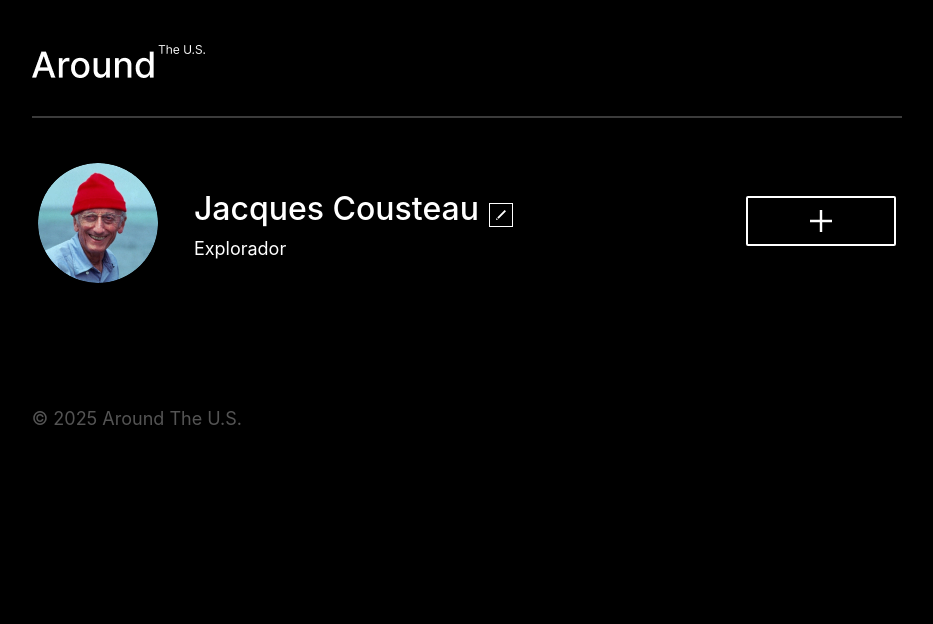
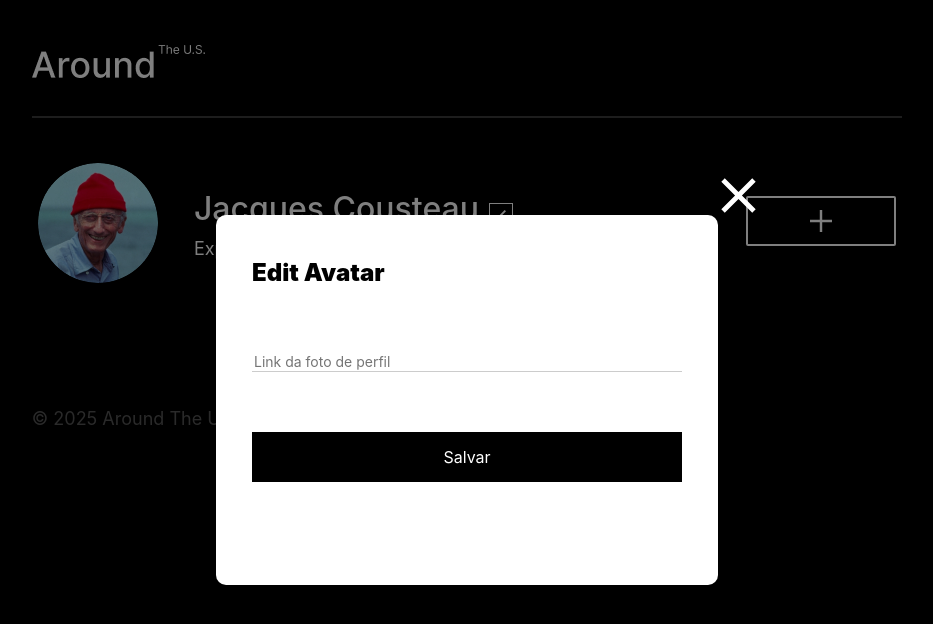
Before and after one commit to biarmortari/web_project_around_react, a React (Vite) app: page / in a window 1280 px wide. Both pictures are taken after a click on the button 270 px from the left and 222 px from the top of the page. Shown: the top 624 px of the page, without its empty margins (173-1106 px from the left). Built offline with nearby package versions, Linux system fonts and the light colour scheme; a web font is replaced by a local one.

Commit message:
refactor(EditAvatar): migrate component from HTML, CSS and JS to React

```diff
--- a/src/components/Main/Main.jsx
+++ b/src/components/Main/Main.jsx
@@ -7,12 +7,14 @@ import { useState } from "react";
 import Popup from "./components/Popup/Popup";
 import NewCard from "./components/Popup/NewCard/NewCard";
 import EditProfile from "./components/Popup/EditProfile/EditProfile";
+import EditAvatar from "./components/Popup/EditAvatar/EditAvatar";
 
 function Main() {
   const [popup, setPopup] = useState(null);
 
-  const newCardPopup = { title: "New card", children: <NewCard /> };
-  const editProfilePopup = { title: "Edit profile", children: <EditProfile /> };
+  const newCardPopup = { title: "New Card", children: <NewCard /> };
+  const editProfilePopup = { title: "Edit Profile", children: <EditProfile /> };
+  const editAvatarPopup = { title: "Edit Avatar", children: <EditAvatar /> };
 
   function handleOpenPopup(popup) {
     setPopup(popup);
@@ -26,7 +28,11 @@ function Main() {
     <>
       <main className="content">
         <div className="profile">
-          <button className="profile__button-avatar">
+          <button
+            className="profile__button-avatar"
+            type="button"
+            onClick={() => handleOpenPopup(editAvatarPopup)}
+          >
             <div className="profile__avatar-container">
               <img
                 className="profile__avatar"
--- /dev/null
+++ b/src/components/Main/components/Popup/EditAvatar/EditAvatar.jsx
@@ -0,0 +1,29 @@
+function EditAvatar() {
+  return (
+    <form
+      class="popup__form popup__form_avatar"
+      id="popup__form_avatar"
+      name="popup__form_avatar"
+    >
+      <label for="link" class="popup__label"></label>
+      <input
+        type="url"
+        id="avatar"
+        name="avatar"
+        class="popup__input"
+        placeholder="Link da foto de perfil"
+        required
+      />
+      <span id="link-error" class="popup__error"></span>
+
+      <button
+        type="submit"
+        class="popup__save-button popup__save-button_avatar"
+      >
+        Salvar
+      </button>
+    </form>
+  );
+}
+
+export default EditAvatar;
```
